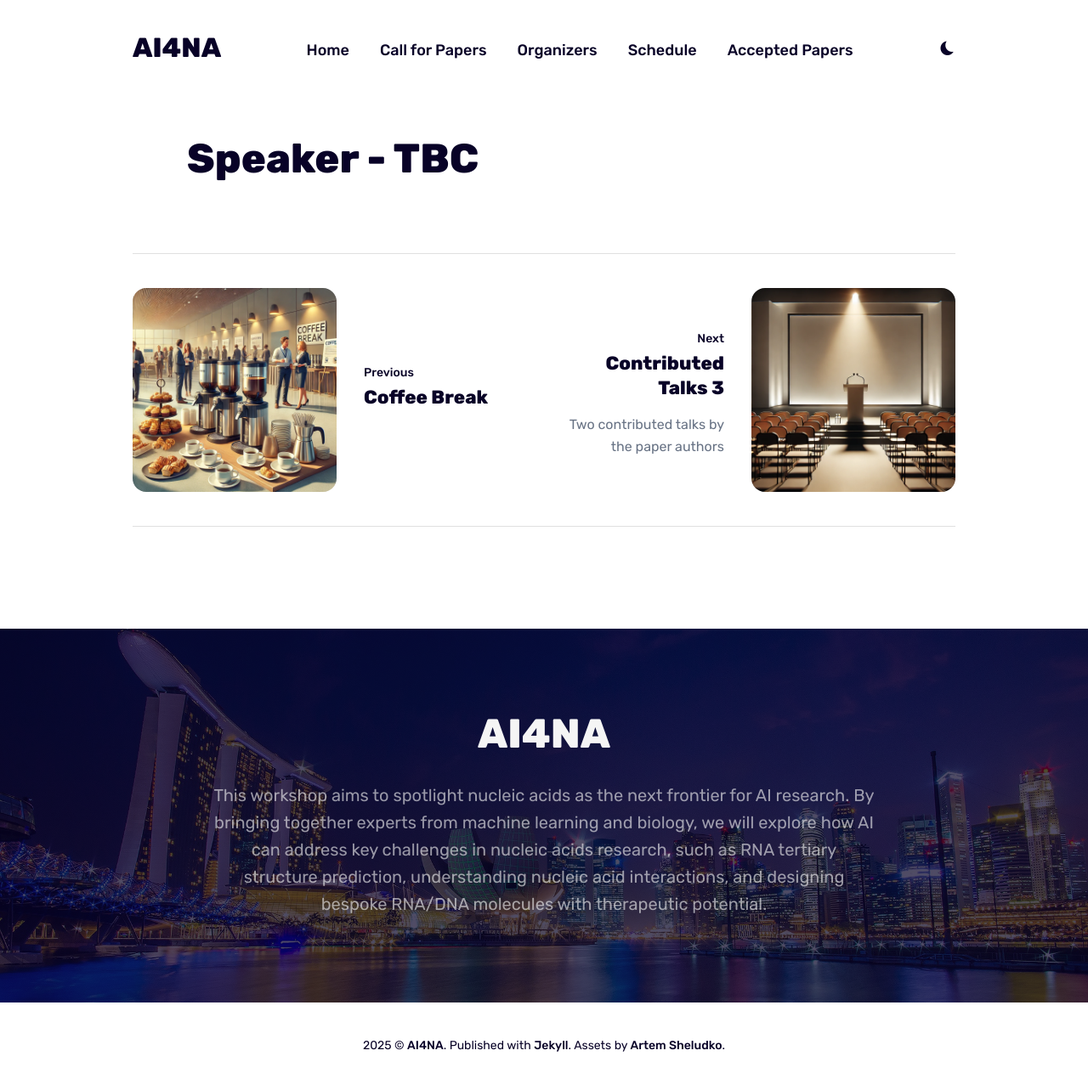
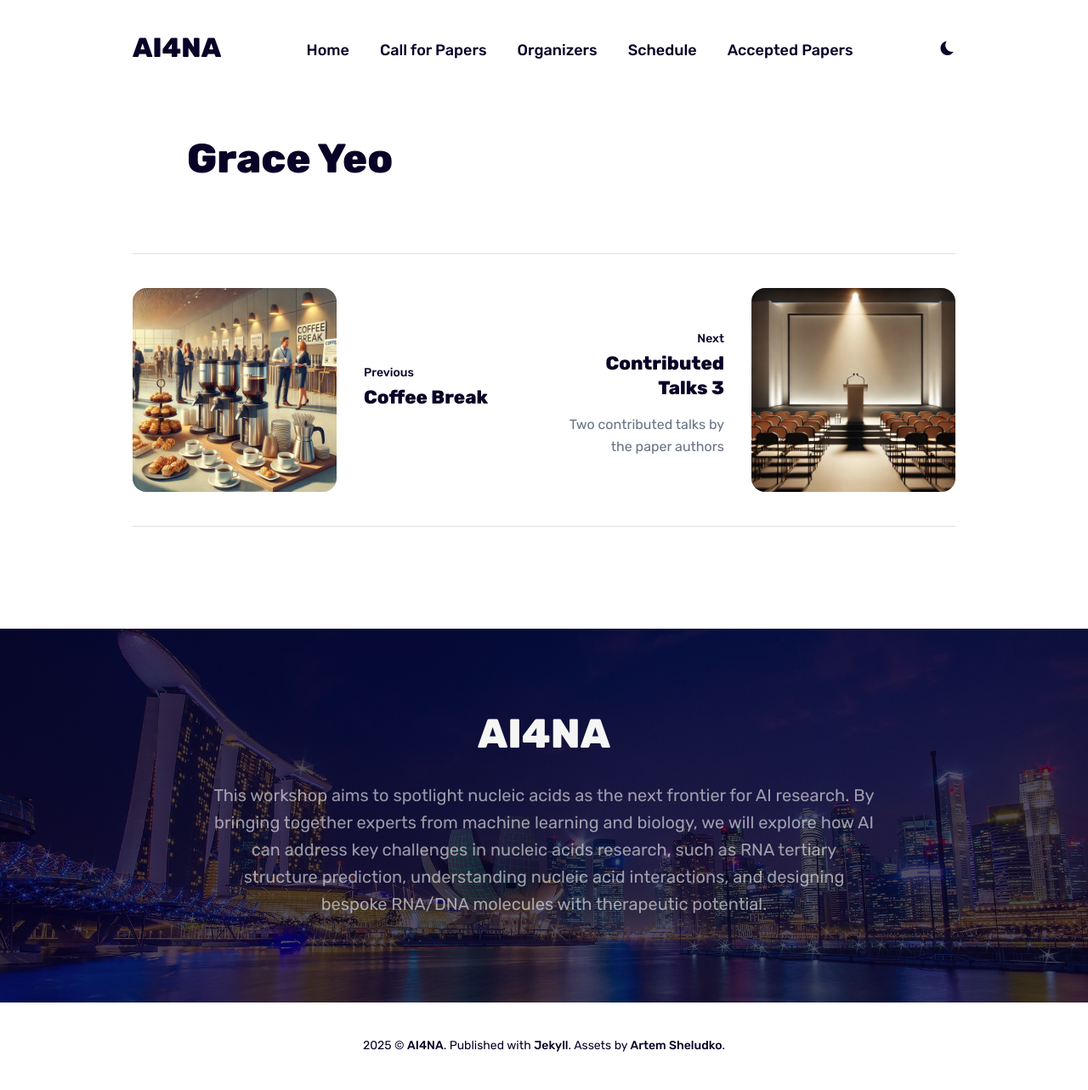
Before and after one commit to ai4na-workshop/ai4na-workshop.github.io, a Jekyll site: the page built from _posts/2024-01-01-1510.markdown, in a window 1280 px wide. Shown: the whole page at 85% size. Built offline with Jekyll 4.4.1, drawn with Linux system fonts in a browser that asks for light colours.

Commit message:
Add Grace as speaker

```diff
--- a/_posts/2024-01-01-1510.markdown
+++ b/_posts/2024-01-01-1510.markdown
@@ -3,7 +3,7 @@ layout: post
 schedule: 15:15-15:45
 date: 2022-07-26 09:00:00 +0300
 image: 'https://thesource.sa.ua.edu/wp-content/uploads/sites/57/2021/09/person-generic.jpeg'
-title: Speaker - TBC
+title: Grace Yeo
 # description: Expert in Life Sciences
 # tags: [Life Sciences, Keynote]
 order: 7
```
Also changed, not shown: 4 other files.
